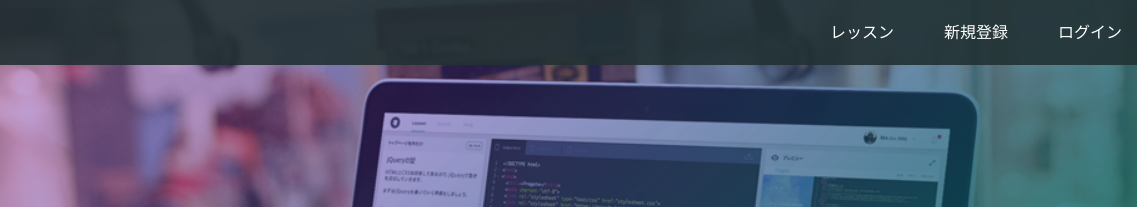
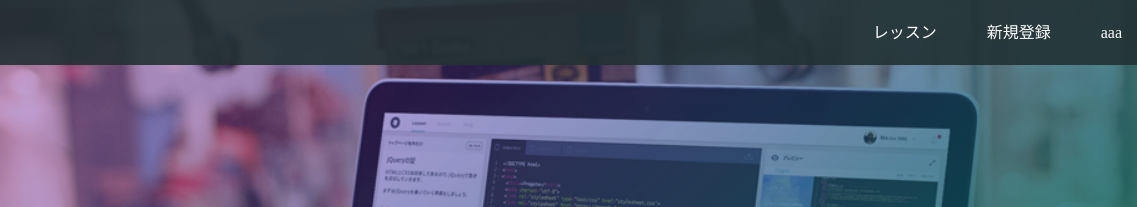
Before and after one commit to yuki-phy/yuki-phy.github.io, a plain HTML site: page index.html in a window 1280 px wide. Shown: the top 207 px of the page, 143-1280 px from the left. Drawn offline with Linux system fonts and the light colour scheme.

Commit message:
Update index.html

```diff
--- a/index.html
+++ b/index.html
@@ -17,7 +17,7 @@
       <div class="header-right">
         <a href="#">レッスン</a>
         <a href="#">新規登録</a>
-        <a href="#" class="login">ログイン</a>
+        <a href="#" class="login">aaa</a>
       </div>
     </div>
   </header>
```
